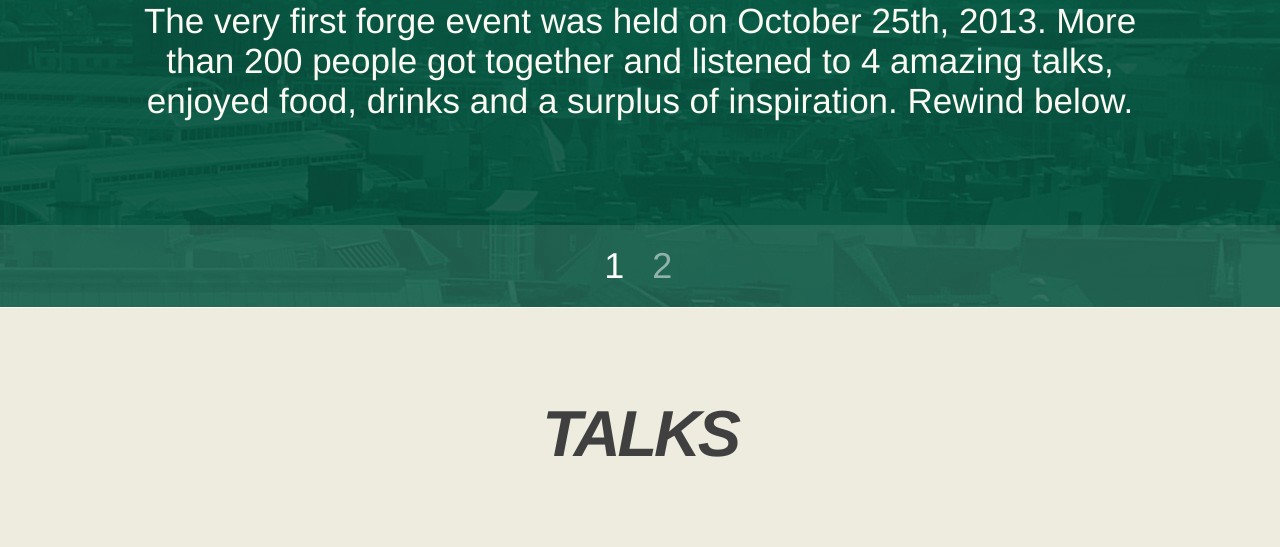
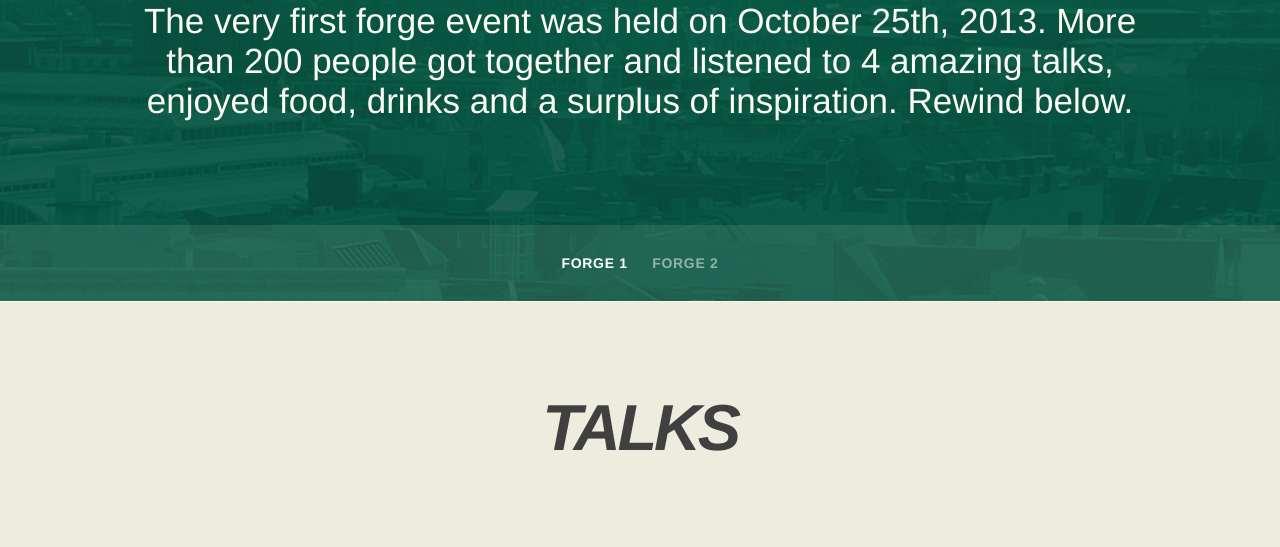
Before and after one commit to cabgfx/forge, a PHP site: page /1 in a window 1280 px wide. Shown: the part 416-963 px from the top of the page. Run offline with PHP 8.4, Linux system fonts and the light colour scheme; some libraries are stand-ins or nearby versions.

Commit message:
Tweakin the nav look

```diff
--- a/assets/scss/_chrome.scss
+++ b/assets/scss/_chrome.scss
@@ -41,14 +41,15 @@ nav {
 
   a {
     display: inline-block;
-    padding: 20px 10px;
+    padding: 30px 10px;
     color: #fff;
     text-decoration: none;
+    font: bold 14px $base-font;
+    opacity: .5;
+    letter-spacing: .05em;
     text-transform: uppercase;
-    font: 100 36px $base-font;
-    opacity: .5;
-    letter-spacing: .1em;
 
+    @include box-sizing(border-box);
     @include transition(opacity .15s);
 
     &:hover, &:focus {opacity: 1;}
--- a/templates/nav.php
+++ b/templates/nav.php
@@ -1,4 +1,4 @@
 <nav>
-  <a href="/1">1</a>
-  <a href="/">2</a>
+  <a href="/1">Forge 1</a>
+  <a href="/">Forge 2</a>
 </nav>
```
Also changed, not shown: assets/css/forge.css.
